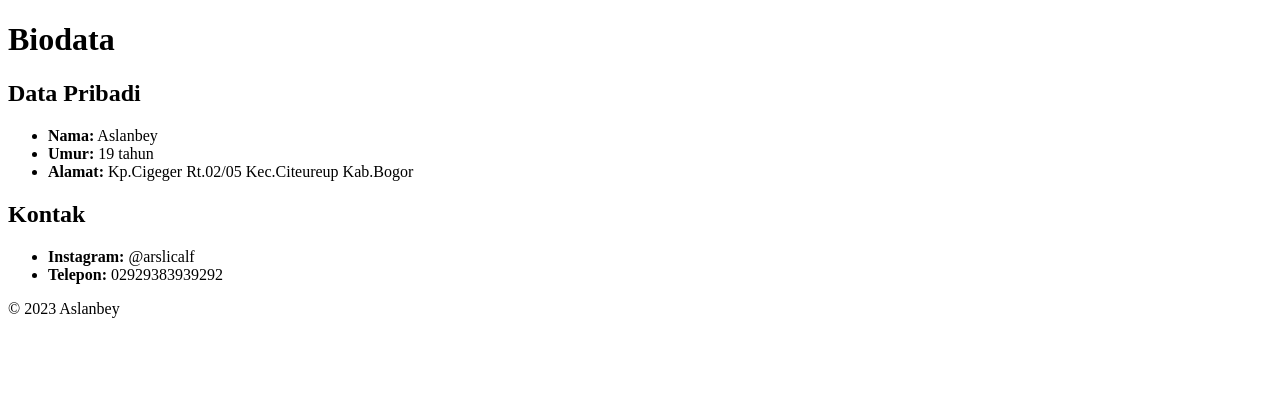
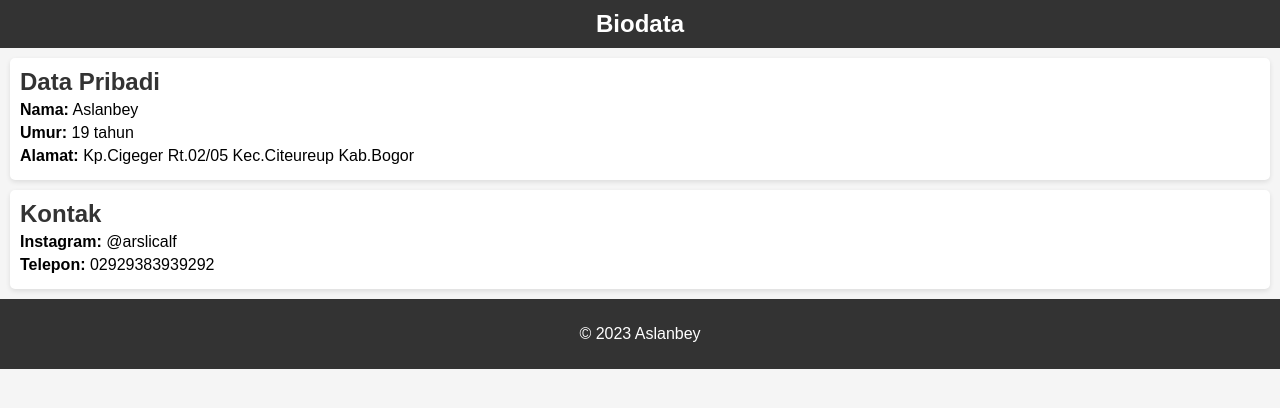
Before and after one commit to Aslanbey97/Latihan_Javascript_Surabaya, a plain HTML site: page index.html in a window 1280 px wide. Drawn offline with Linux system fonts and the light colour scheme.

Commit message:
Update index.html

```diff
--- a/index.html
+++ b/index.html
@@ -4,7 +4,7 @@
 <head>
     <meta charset="UTF-8">
     <title>Biodata Saya</title>
-    <link rel="stylesheet" type="text/css" href="style.css">
+    <link rel="stylesheet" type="text/css" href="biodata.css">
 </head>
 
 <body>
```
